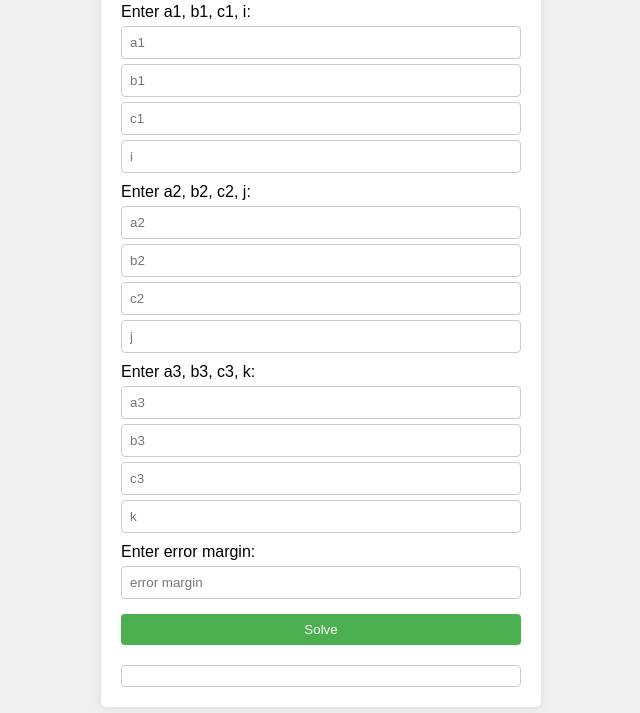
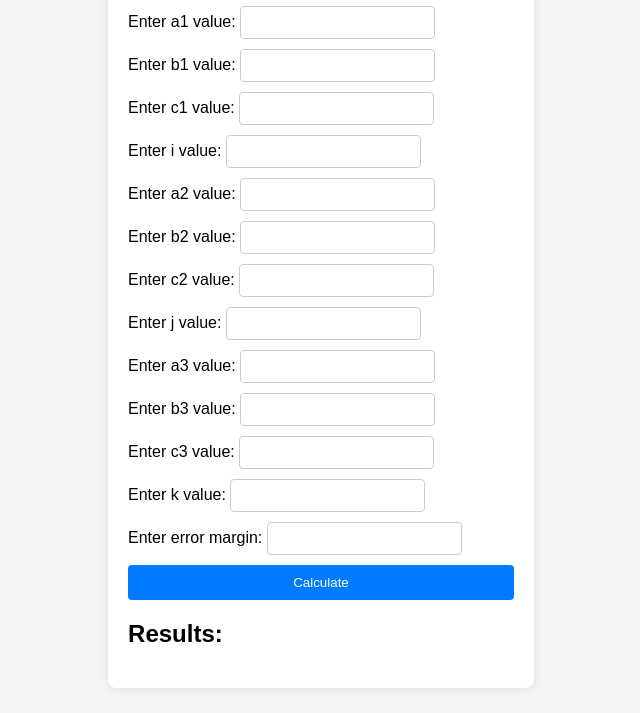
Before and after one commit to sulaimankhan8/gaussian-solver-app, a website: page public/index.html in a window 1280 px wide. Shown: the part 103-816 px from the top of the page, without its empty margins (319-959 px from the left). Drawn offline with Linux system fonts and the light colour scheme.

Commit message:
backend done finallly

```diff
--- a/public/index.html
+++ b/public/index.html
@@ -1,44 +1,76 @@
-
-
 <!DOCTYPE html>
 <html lang="en">
 <head>
     <meta charset="UTF-8">
     <meta name="viewport" content="width=device-width, initial-scale=1.0">
-  <title>Gaussian Solver</title>
+    <title>Gauss Elimination Solver</title>
     <link rel="stylesheet" href="style.css">
 </head>
 <body>
     <div class="container">
-    <h1>Gaussian Solver</h1>
-    <div class="input-container">
-      <label for="a1">Enter a1, b1, c1, i:</label><br>
-      <input type="number" id="a1" placeholder="a1"><br>
-      <input type="number" id="b1" placeholder="b1"><br>
-      <input type="number" id="c1" placeholder="c1"><br>
-      <input type="number" id="i" placeholder="i"><br>
+        <h1>Gauss Elimination Solver</h1>
+        <form id="gaussForm">
+            <div>
+                <label for="a1">Enter a1 value:</label>
+                <input type="number" id="a1" name="a1" required>
             </div>
-    <div class="input-container">
-      <label for="a2">Enter a2, b2, c2, j:</label><br>
-      <input type="number" id="a2" placeholder="a2"><br>
-      <input type="number" id="b2" placeholder="b2"><br>
-      <input type="number" id="c2" placeholder="c2"><br>
-      <input type="number" id="j" placeholder="j"><br>
+            <div>
+                <label for="b1">Enter b1 value:</label>
+                <input type="number" id="b1" name="b1" required>
             </div>
-    <div class="input-container">
-      <label for="a3">Enter a3, b3, c3, k:</label><br>
-      <input type="number" id="a3" placeholder="a3"><br>
-      <input type="number" id="b3" placeholder="b3"><br>
-      <input type="number" id="c3" placeholder="c3"><br>
-      <input type="number" id="k" placeholder="k"><br>
+            <div>
+                <label for="c1">Enter c1 value:</label>
+                <input type="number" id="c1" name="c1" required>
             </div>
-    <div class="input-container">
-      <label for="error">Enter error margin:</label><br>
-      <input type="number" id="error" placeholder="error margin"><br>
+            <div>
+                <label for="i">Enter i value:</label>
+                <input type="number" id="i" name="i" required>
             </div>
-    <button onclick="solve()">Solve</button>
-    <div id="results" class="results-container"></div>
+            <div>
+                <label for="a2">Enter a2 value:</label>
+                <input type="number" id="a2" name="a2" required>
             </div>
+            <div>
+                <label for="b2">Enter b2 value:</label>
+                <input type="number" id="b2" name="b2" required>
+            </div>
+            <div>
+                <label for="c2">Enter c2 value:</label>
+                <input type="number" id="c2" name="c2" required>
+            </div>
+            <div>
+                <label for="j">Enter j value:</label>
+                <input type="number" id="j" name="j" required>
+            </div>
+            <div>
+                <label for="a3">Enter a3 value:</label>
+                <input type="number" id="a3" name="a3" required>
+            </div>
+            <div>
+                <label for="b3">Enter b3 value:</label>
+                <input type="number" id="b3" name="b3" required>
+            </div>
+            <div>
+                <label for="c3">Enter c3 value:</label>
+                <input type="number" id="c3" name="c3" required>
+            </div>
+            <div>
+                <label for="k">Enter k value:</label>
+                <input type="number" id="k" name="k" required>
+            </div>
+            <div>
+                <label for="error">Enter error margin:</label>
+                <input type="number" id="error" name="error" required>
+            </div>
+            <button type="submit">Calculate</button>
+        </form>
+
+        <div id="results">
+            <h2>Results:</h2>
+            <p id="output"></p>
+        </div>
+    </div>
+
     <script src="script.js"></script>
 </body>
 </html>
--- a/public/script.js
+++ b/public/script.js
@@ -1,60 +1,35 @@
-// script.js
+document.getElementById('gaussForm').addEventListener('submit', async function(event) {
+  event.preventDefault();
 
-function solve() {
-    const a1 = Number(document.getElementById('a1').value);
-    const b1 = Number(document.getElementById('b1').value);
-    const c1 = Number(document.getElementById('c1').value);
-    const i = Number(document.getElementById('i').value);
+  const formData = new FormData(this);
+  const requestData = {};
+  formData.forEach((value, key) => {
+      requestData[key] = Number(value);
+  });
 
-    const a2 = Number(document.getElementById('a2').value);
-    const b2 = Number(document.getElementById('b2').value);
-    const c2 = Number(document.getElementById('c2').value);
-    const j = Number(document.getElementById('j').value);
+  try {
+      const response = await fetch('/api/gauss', {
+          method: 'POST',
+          headers: {
+              'Content-Type': 'application/json',
+          },
+          body: JSON.stringify(requestData),
+      });
 
-    const a3 = Number(document.getElementById('a3').value);
-    const b3 = Number(document.getElementById('b3').value);
-    const c3 = Number(document.getElementById('c3').value);
-    const k = Number(document.getElementById('k').value);
+      if (!response.ok) {
+          throw new Error('Network response was not ok');
+      }
 
-    const error = Number(document.getElementById('error').value);
-
-    fetch('http://localhost:3000/api/solve', {
-      method: 'POST',
-      headers: {
-        'Content-Type': 'application/json'
-      },
-      body: JSON.stringify({
-        a1: a1,
-        b1: b1,
-        c1: c1,
-        i: i,
-        a2: a2,
-        b2: b2,
-        c2: c2,
-        j: j,
-        a3: a3,
-        b3: b3,
-        c3: c3,
-        k: k,
-        error: error
-      })
-    })
-    .then(response => response.json())
-    .then(data => {
-      const resultsContainer = document.getElementById('results');
-      resultsContainer.innerHTML = `
-        <h2>Results:</h2>
-        <p>x = ${data.x}</p>
-        <p>y = ${data.y}</p>
-        <p>z = ${data.z}</p>
+      const data = await response.json();
+      const outputElement = document.getElementById('output');
+      outputElement.innerHTML = `
+          <p>x is ${data.x}</p>
+          <p>y is ${data.y}</p>
+          <p>z is ${data.z}</p>
       `;
-    })
-    .catch(error => {
+  } catch (error) {
       console.error('Error:', error);
-      const resultsContainer = document.getElementById('results');
-      resultsContainer.innerHTML = `
-        <h2>Error:</h2>
-        <p>An error occurred. Please try again.</p>
-      `;
-    });
+      const outputElement = document.getElementById('output');
+      outputElement.innerHTML = `<p>Error: ${error.message}</p>`;
   }
+});
--- a/public/style.css
+++ b/public/style.css
@@ -1,49 +1,60 @@
-
-
 body {
   font-family: Arial, sans-serif;
-    background-color: #f0f0f0;
   display: flex;
   justify-content: center;
   align-items: center;
   height: 100vh;
+  background-color: #f4f4f4;
+  margin: 0;
 }
 
 .container {
-    background-color: white;
+  background: white;
   padding: 20px;
-    border-radius: 5px;
+  border-radius: 8px;
   box-shadow: 0 0 10px rgba(0, 0, 0, 0.1);
-    width: 400px;
 }
 
-  .input-container {
+h1 {
+  text-align: center;
+}
+
+form {
+  display: flex;
+  flex-direction: column;
+}
+
+form div {
   margin-bottom: 10px;
 }
 
-  input[type="number"], button {
-    width: 100%;
+label {
+  margin-bottom: 5px;
+}
+
+input {
   padding: 8px;
-    margin-top: 5px;
-    box-sizing: border-box;
   border: 1px solid #ccc;
   border-radius: 4px;
 }
 
 button {
-    background-color: #4CAF50;
+  padding: 10px;
+  background: #007bff;
   color: white;
   border: none;
+  border-radius: 4px;
   cursor: pointer;
 }
 
 button:hover {
-    background-color: #45a049;
+  background: #0056b3;
 }
 
-  .results-container {
+#results {
   margin-top: 20px;
-    padding: 10px;
-    border: 1px solid #ccc;
-    border-radius: 4px;
 }
+
+#output p {
+  margin: 5px 0;
+}
```
Also changed, not shown: index.js (+14 -4 lines), server/app.js (added, +17 -0 lines), server/routes/gauss.js (added, +29 -0 lines). Lines whose indentation alone changed are shown as unchanged.
